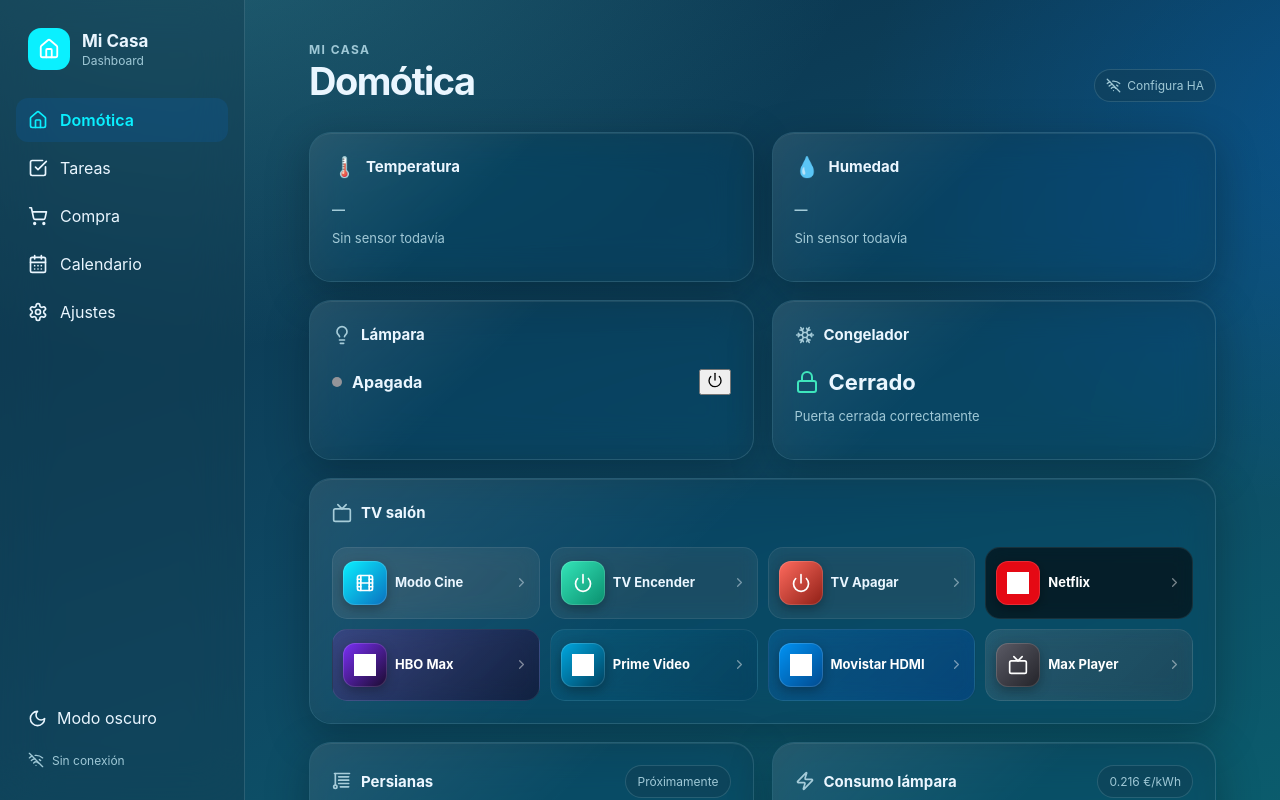
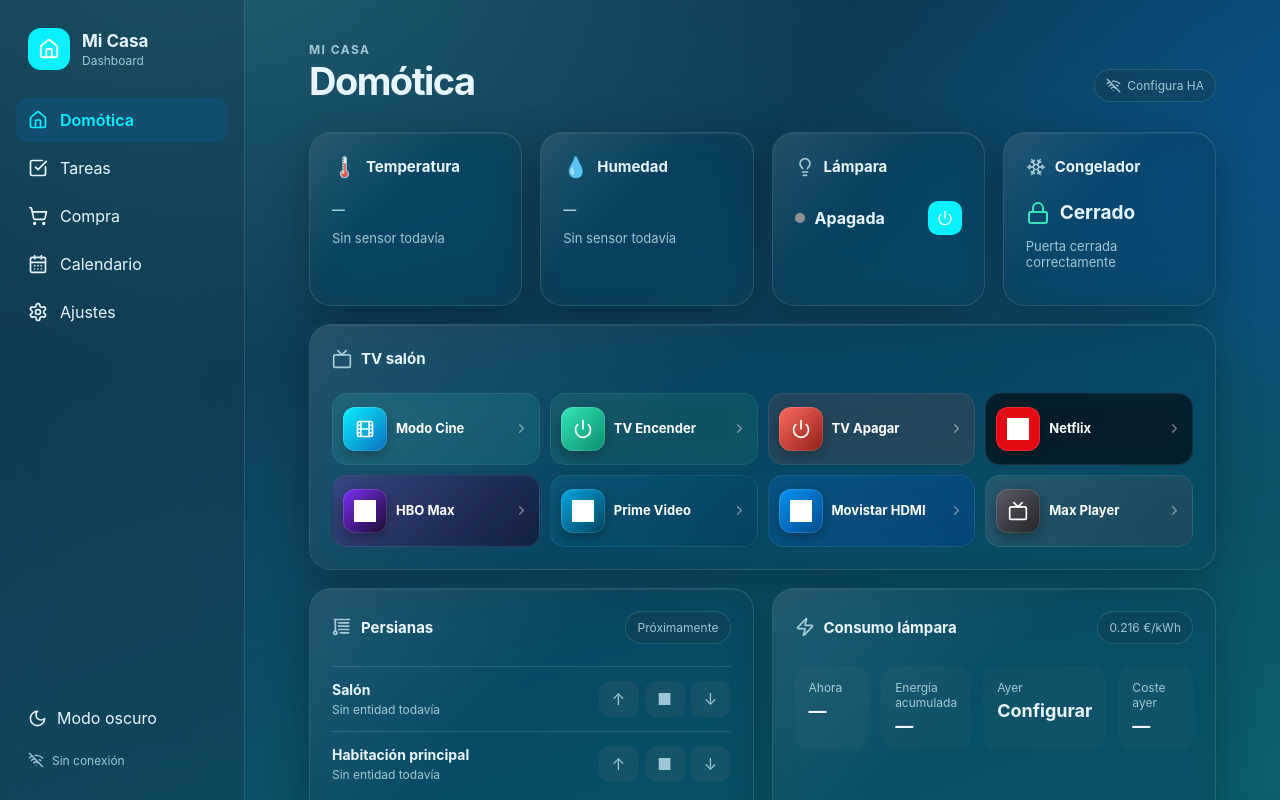
Before and after one commit to daniellopezgo1989-beep/dashboard-casa2, a React (Vite) app in the folder dashboard_casa/: page / in a window 1280 px wide. Shown: the top 800 px of the page. Built offline with nearby package versions, Linux system fonts and the light colour scheme; grey boxes are pictures that could not be loaded.

Commit message:
Update styles.css

```diff
--- a/dashboard_casa/src/styles.css
+++ b/dashboard_casa/src/styles.css
@@ -1,4 +1,6 @@
-*{box-sizing:border-box}
+*{
+  box-sizing:border-box
+}
 
 :root{
   font-family:-apple-system,BlinkMacSystemFont,"SF Pro Display","SF Pro Text",Inter,system-ui,sans-serif;
@@ -207,9 +209,13 @@
   font-size:12px
 }
 
+/* =========================================================
+   GRID PRINCIPAL — 4 columnas base
+   ========================================================= */
+
 .grid{
   display:grid;
-  grid-template-columns:repeat(2,minmax(0,1fr));
+  grid-template-columns:repeat(4,minmax(0,1fr));
   gap:18px
 }
 
@@ -221,9 +227,7 @@
   border:1px solid var(--line);
   border-radius:22px;
   padding:22px;
-  box-shadow:
-    var(--shadow),
-    inset 0 1px 0 rgba(255,255,255,.08)
+  box-shadow:var(--shadow),inset 0 1px 0 rgba(255,255,255,.08)
 }
 
 .card::before{
@@ -239,7 +243,13 @@
   pointer-events:none
 }
 
+/* fila completa (4/4) — TV salón */
 .wide{
+  grid-column:span 4
+}
+
+/* media fila (2/4) — Persianas, Consumo, Tareas, Calendario */
+.half{
   grid-column:span 2
 }
 
@@ -272,7 +282,7 @@
 }
 
 .big-number{
-  font-size:42px;
+  font-size:36px;
   font-weight:700;
   letter-spacing:-.04em
 }
@@ -305,131 +315,38 @@
 
 .state-dot.on{
   background:var(--green);
-  box-shadow:
-    0 0 0 5px rgba(52,199,89,.12),
-    0 0 14px rgba(52,229,185,.55)
+  box-shadow:0 0 0 5px rgba(52,199,89,.12)
 }
 
-/* =========================================================
-   BOTÓN LÁMPARA SALÓN
-   ========================================================= */
-
 .ios-button{
-  position:relative;
-  overflow:hidden;
-
-  border:1px solid rgba(255,255,255,.14);
-
-  background:
-    linear-gradient(
-      145deg,
-      rgba(255,255,255,.13),
-      rgba(255,255,255,.055)
-    );
-
-  color:var(--text);
-
-  border-radius:14px;
-
-  padding:10px 16px;
-
+  border:0;
+  background:var(--blue);
+  color:#fff;
+  border-radius:13px;
+  padding:10px 15px;
   display:flex;
-  gap:8px;
+  gap:7px;
   align-items:center;
-
   font-weight:600;
-  cursor:pointer;
-
-  backdrop-filter:blur(16px) saturate(150%);
-  -webkit-backdrop-filter:blur(16px) saturate(150%);
-
-  box-shadow:
-    0 6px 18px rgba(0,0,0,.18),
-    inset 0 1px 0 rgba(255,255,255,.12);
-
-  transition:
-    transform .18s ease,
-    background .18s ease,
-    border-color .18s ease,
-    box-shadow .18s ease
+  cursor:pointer
 }
 
-.ios-button::before{
-  content:"";
-  position:absolute;
-  inset:0;
-
-  background:
-    linear-gradient(
-      120deg,
-      rgba(255,255,255,.12),
-      transparent 45%
-    );
-
-  pointer-events:none
+.icon-toggle{
+  border:0;
+  background:var(--blue);
+  color:#fff;
+  width:34px;
+  height:34px;
+  min-width:34px;
+  border-radius:10px;
+  display:grid;
+  place-items:center;
+  cursor:pointer
 }
 
-.ios-button:hover{
-  transform:translateY(-1px);
-
-  background:
-    linear-gradient(
-      145deg,
-      rgba(255,255,255,.18),
-      rgba(255,255,255,.08)
-    );
-
-  border-color:rgba(255,255,255,.22);
-
-  box-shadow:
-    0 9px 24px rgba(0,0,0,.24),
-    inset 0 1px 0 rgba(255,255,255,.16)
+.icon-toggle:hover{
+  opacity:.85
 }
-
-.ios-button:active{
-  transform:scale(.97)
-}
-
-.ios-button svg{
-  position:relative;
-  z-index:1;
-  width:17px;
-  height:17px;
-  opacity:.9
-}
-
-/* Lámpara encendida */
-
-.state-dot.on + strong + .ios-button{
-  border-color:rgba(52,229,185,.28);
-
-  background:
-    linear-gradient(
-      145deg,
-      rgba(52,229,185,.16),
-      rgba(255,255,255,.055)
-    );
-
-  box-shadow:
-    0 6px 22px rgba(0,0,0,.20),
-    0 0 18px rgba(52,229,185,.08),
-    inset 0 1px 0 rgba(255,255,255,.13)
-}
-
-.state-dot.on + strong + .ios-button:hover{
-  border-color:rgba(52,229,185,.42);
-
-  background:
-    linear-gradient(
-      145deg,
-      rgba(52,229,185,.23),
-      rgba(255,255,255,.08)
-    )
-}
-
-/* =========================================================
-   BOTONES GENERALES
-   ========================================================= */
 
 .button-grid{
   display:grid;
@@ -449,7 +366,6 @@
   cursor:pointer;
   font-weight:600;
   min-height:58px;
-
   transition:
     transform .15s ease,
     background .15s ease,
@@ -465,7 +381,7 @@
   transform:scale(.98)
 }
 
-.action span{
+.action > span{
   flex:1;
   text-align:left
 }
@@ -478,6 +394,7 @@
 .action.danger:hover{
   background:rgba(255,59,48,.16)
 }
+
 
 /* =========================================================
    BOTONES DE APPS DE TV
@@ -492,7 +409,10 @@
   color:var(--text);
   border:1px solid rgba(255,255,255,.08);
   backdrop-filter:blur(10px);
-  -webkit-backdrop-filter:blur(10px)
+  -webkit-backdrop-filter:blur(10px);
+  display:flex;
+  align-items:center;
+  gap:9px
 }
 
 .action.app-tv:hover{
@@ -501,68 +421,53 @@
   box-shadow:0 8px 22px rgba(0,0,0,.15)
 }
 
-.action.app-tv .app-icon{
-  width:42px;
-  height:42px;
-  min-width:42px;
-  border-radius:11px;
-  object-fit:cover;
-  display:block;
-
-  box-shadow:
-    0 4px 12px rgba(0,0,0,.25),
-    inset 0 0 0 1px rgba(255,255,255,.12)
-}
-
-.action.app-tv .app-icon-fallback{
-  width:42px;
-  height:42px;
-  min-width:42px;
-  border-radius:11px;
+.action.app-tv .action-icon{
+  width:44px;
+  height:44px;
+  min-width:44px;
   display:grid;
   place-items:center;
-  background:rgba(255,255,255,.10);
-  color:var(--blue)
+  flex:none
 }
 
 .action.app-tv .app-name{
   flex:1;
+  min-width:0;
   text-align:left;
   font-size:13px;
   line-height:1.15;
-  font-weight:700
+  font-weight:700;
+  white-space:normal
 }
 
 .action.app-tv .app-arrow{
   width:15px;
   min-width:15px;
-  opacity:.45
+  opacity:.45;
+  flex:none
 }
+
 
 /* =========================================================
    NETFLIX
    ========================================================= */
 
-.action.netflix{
+.action.app-tv.netflix{
   background:rgba(0,0,0,.55);
   color:#fff
 }
 
-.action.netflix:hover{
+.action.app-tv.netflix:hover{
   background:rgba(0,0,0,.72)
 }
 
-.action.netflix .app-icon{
-  background:#000
-}
 
 /* =========================================================
    HBO MAX
    ========================================================= */
 
-.action.hbo{
-  background:
-    linear-gradient(
+.action.app-tv.hbo{
+  background:linear-gradient(
     135deg,
     rgba(111,44,181,.30),
     rgba(20,10,45,.60)
@@ -570,22 +475,21 @@
   color:#fff
 }
 
-.action.hbo:hover{
-  background:
-    linear-gradient(
+.action.app-tv.hbo:hover{
+  background:linear-gradient(
     135deg,
     rgba(111,44,181,.45),
     rgba(20,10,45,.75)
   )
 }
 
+
 /* =========================================================
    PRIME VIDEO
    ========================================================= */
 
-.action.prime{
-  background:
-    linear-gradient(
+.action.app-tv.prime{
+  background:linear-gradient(
     135deg,
     rgba(0,168,225,.18),
     rgba(0,65,100,.48)
@@ -593,22 +497,21 @@
   color:#fff
 }
 
-.action.prime:hover{
-  background:
-    linear-gradient(
+.action.app-tv.prime:hover{
+  background:linear-gradient(
     135deg,
     rgba(0,168,225,.30),
     rgba(0,65,100,.65)
   )
 }
 
+
 /* =========================================================
    MOVISTAR
    ========================================================= */
 
-.action.movistar{
-  background:
-    linear-gradient(
+.action.app-tv.movistar{
+  background:linear-gradient(
     135deg,
     rgba(0,145,255,.22),
     rgba(0,70,150,.48)
@@ -616,22 +519,21 @@
   color:#fff
 }
 
-.action.movistar:hover{
-  background:
-    linear-gradient(
+.action.app-tv.movistar:hover{
+  background:linear-gradient(
     135deg,
     rgba(0,145,255,.34),
     rgba(0,70,150,.65)
   )
 }
 
+
 /* =========================================================
    MAX PLAYER
    ========================================================= */
 
-.action.maxplayer{
-  background:
-    linear-gradient(
+.action.app-tv.maxplayer{
+  background:linear-gradient(
     135deg,
     rgba(255,255,255,.10),
     rgba(90,90,100,.18)
@@ -639,21 +541,53 @@
   color:#fff
 }
 
-.action.maxplayer:hover{
-  background:
-    linear-gradient(
+.action.app-tv.maxplayer:hover{
+  background:linear-gradient(
     135deg,
     rgba(255,255,255,.17),
     rgba(90,90,100,.28)
   )
 }
 
+
+/* =========================================================
+   MODO CINE / TV ENCENDER / TV APAGAR
+   ========================================================= */
+
+.action.app-tv.cine{
+  background:rgba(10,240,255,.10);
+  color:#fff
+}
+
+.action.app-tv.cine:hover{
+  background:rgba(10,240,255,.18)
+}
+
+.action.app-tv.tvon{
+  background:rgba(52,229,185,.10);
+  color:#fff
+}
+
+.action.app-tv.tvon:hover{
+  background:rgba(52,229,185,.18)
+}
+
+.action.app-tv.tvoff{
+  background:rgba(255,107,94,.10);
+  color:#fff
+}
+
+.action.app-tv.tvoff:hover{
+  background:rgba(255,107,94,.18)
+}
+
+
 /* =========================================================
    CONGELADOR
    ========================================================= */
 
 .big-status{
-  font-size:22px;
+  font-size:19px;
   font-weight:700;
   display:flex;
   gap:10px;
@@ -671,6 +605,7 @@
 .big-status.danger{
   color:var(--red)
 }
+
 
 /* =========================================================
    PERSIANAS
@@ -716,6 +651,7 @@
   color:var(--muted)
 }
 
+
 /* =========================================================
    CONSUMO
    ========================================================= */
@@ -740,7 +676,7 @@
 }
 
 .stats strong{
-  font-size:20px
+  font-size:18px
 }
 
 .mini-chart{
@@ -777,6 +713,7 @@
   margin-bottom:0
 }
 
+
 /* =========================================================
    TOAST
    ========================================================= */
@@ -794,6 +731,7 @@
   box-shadow:0 10px 30px #0003;
   font-size:13px
 }
+
 
 /* =========================================================
    PÁGINAS VACÍAS
@@ -827,6 +765,7 @@
 .empty-page p{
   margin:0
 }
+
 
 /* =========================================================
    AJUSTES
@@ -885,6 +824,7 @@
   font-size:12px;
   line-height:1.4
 }
+
 
 /* =========================================================
    MÓVIL
@@ -958,7 +898,8 @@
     gap:14px
   }
 
-  .wide{
+  .wide,
+  .half{
     grid-column:span 1
   }
 
@@ -980,21 +921,14 @@
     padding:8px
   }
 
-  .action.app-tv .app-icon,
-  .action.app-tv .app-icon-fallback{
+  .action.app-tv .action-icon{
     width:38px;
     height:38px;
-    min-width:38px;
-    border-radius:10px
+    min-width:38px
   }
 
   .action.app-tv .app-name{
     font-size:12px
   }
 
-  .ios-button{
-    padding:9px 13px;
-    border-radius:13px
 }
-
-}
```
Lines whose indentation alone changed are shown as unchanged.
